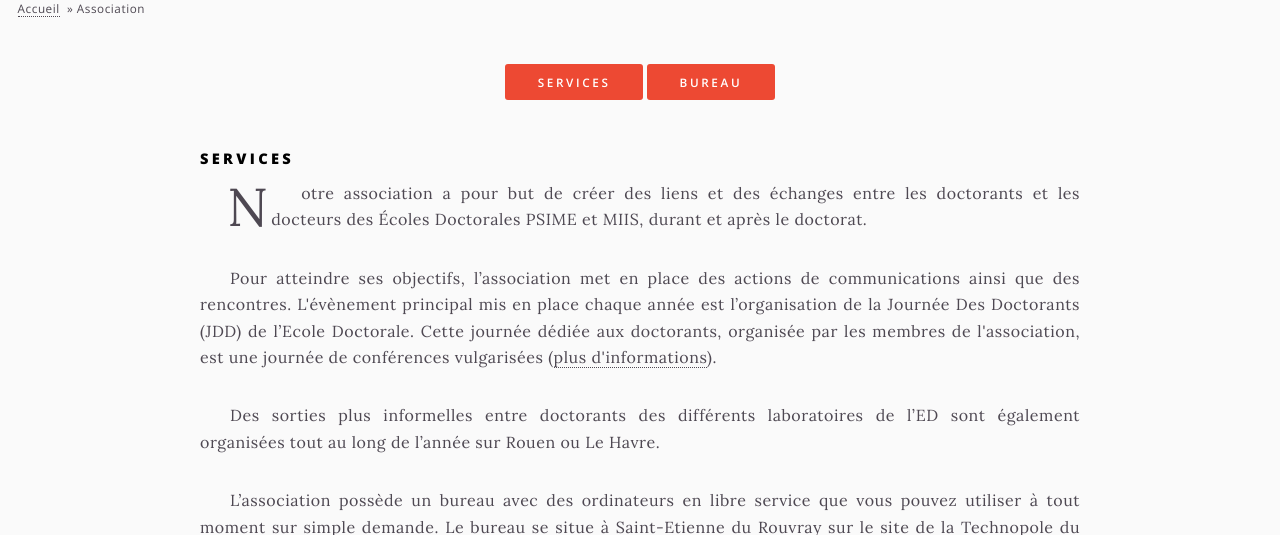
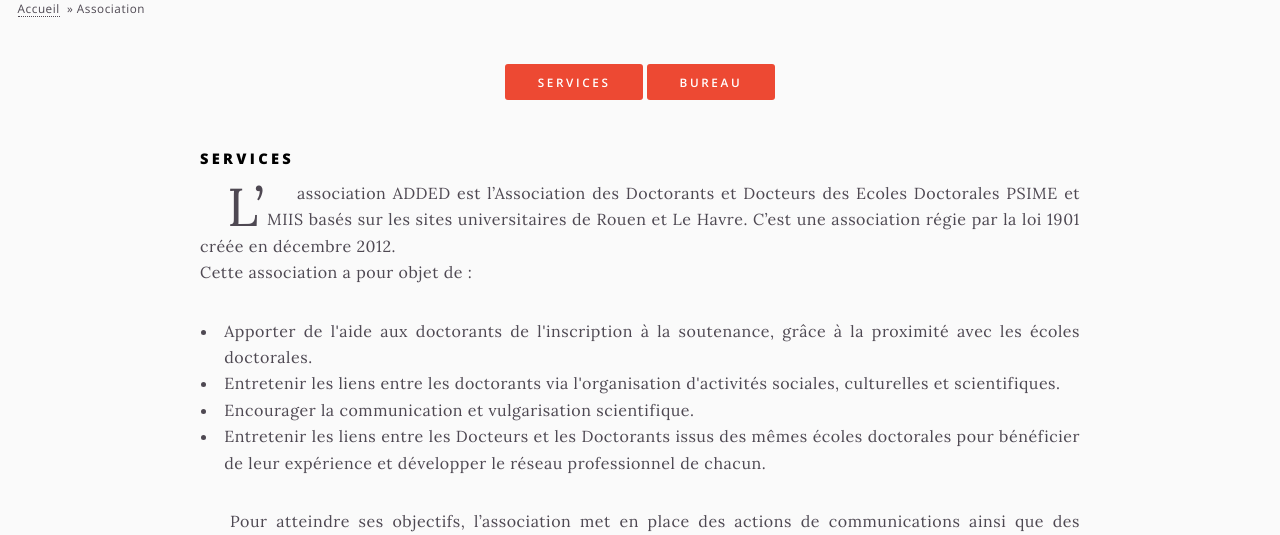
Before and after one commit to asso-added/asso-added.github.io, a Jekyll site: the page built from _pages/association-fr.html, in a window 1280 px wide and 900 px high, cut to the strip 365-900 px from the top of the window. Built offline with Jekyll 4.4.1, drawn with Linux system fonts in a browser that asks for light colours; nearby versions of some CDN libraries; library files that are not in the unit come from our copies.

Commit message:
updates: association and jdd 2017. new infos for the jdds.

```diff
--- a/_includes/sp-a-propos-en.html
+++ b/_includes/sp-a-propos-en.html
@@ -6,7 +6,7 @@
       <p style="text-align: justify;  text-justify: inter-word;">
         The association of the PhD students and doctors of the Doctoral Schools
         PSIME and MIIS at Rouen & Le Havre is a community and a network of researchers,
-        competence, innovation, creativity and enterprise
+        competence, innovation, creativity and enterprise. It is an association governed by the law 1901 created in December 2012.
         </p>
 
       <p style="text-align: justify;  text-justify: inter-word;">
--- a/_includes/sp-a-propos-fr.html
+++ b/_includes/sp-a-propos-fr.html
@@ -8,7 +8,7 @@
         et docteurs des Écoles
         Doctorales PSIME et  MIIS sur les sites Rouen & Le Havre est
         une communauté et un réseau de chercheurs, de compétences,
-        d’innovation, de créativité et d’entreprise.</p>
+        d’innovation, de créativité et d’entreprise. C’est une association régie par la loi 1901 créée en décembre 2012.</p>
 
       <p style="text-align: justify;  text-justify: inter-word;">
         <span class="image right" >
--- a/_pages/association-fr.html
+++ b/_pages/association-fr.html
@@ -20,10 +20,15 @@
   <a name="services">
   <h1 style="color: black; text-align: left">Services</h1></a>
   <p >
-    Notre association a pour but de créer
-    des liens et des échanges entre les
-    doctorants et les docteurs des Écoles Doctorales PSIME et MIIS,
-    durant et après le doctorat.
+    L’association ADDED est l’Association des Doctorants et Docteurs des Ecoles Doctorales PSIME et MIIS basés sur les sites universitaires de Rouen et Le Havre. C’est une association régie par la loi 1901 créée en décembre 2012.
+    <br>
+    Cette association a pour objet de :
+    <ul>
+      <li>Apporter de l'aide aux doctorants de l'inscription à la soutenance, grâce à la proximité avec les écoles doctorales.</li>
+      <li>Entretenir les liens entre les doctorants via l'organisation d'activités sociales, culturelles et scientifiques.</li>
+      <li>Encourager la communication et vulgarisation scientifique.</li>
+      <li>Entretenir les liens entre les Docteurs et les Doctorants issus des mêmes écoles doctorales pour bénéficier de leur expérience et développer le réseau professionnel de chacun.</li>
+    </ul>
   </p>
   <p >
     Pour atteindre ses objectifs, l’association met en place des actions de
```
Also changed, not shown: _includes/jdd2017-en.html (+14 -0 lines), _includes/jdd2017-fr.html (+15 -0 lines), _pages/association-en.html (+9 -3 lines).
